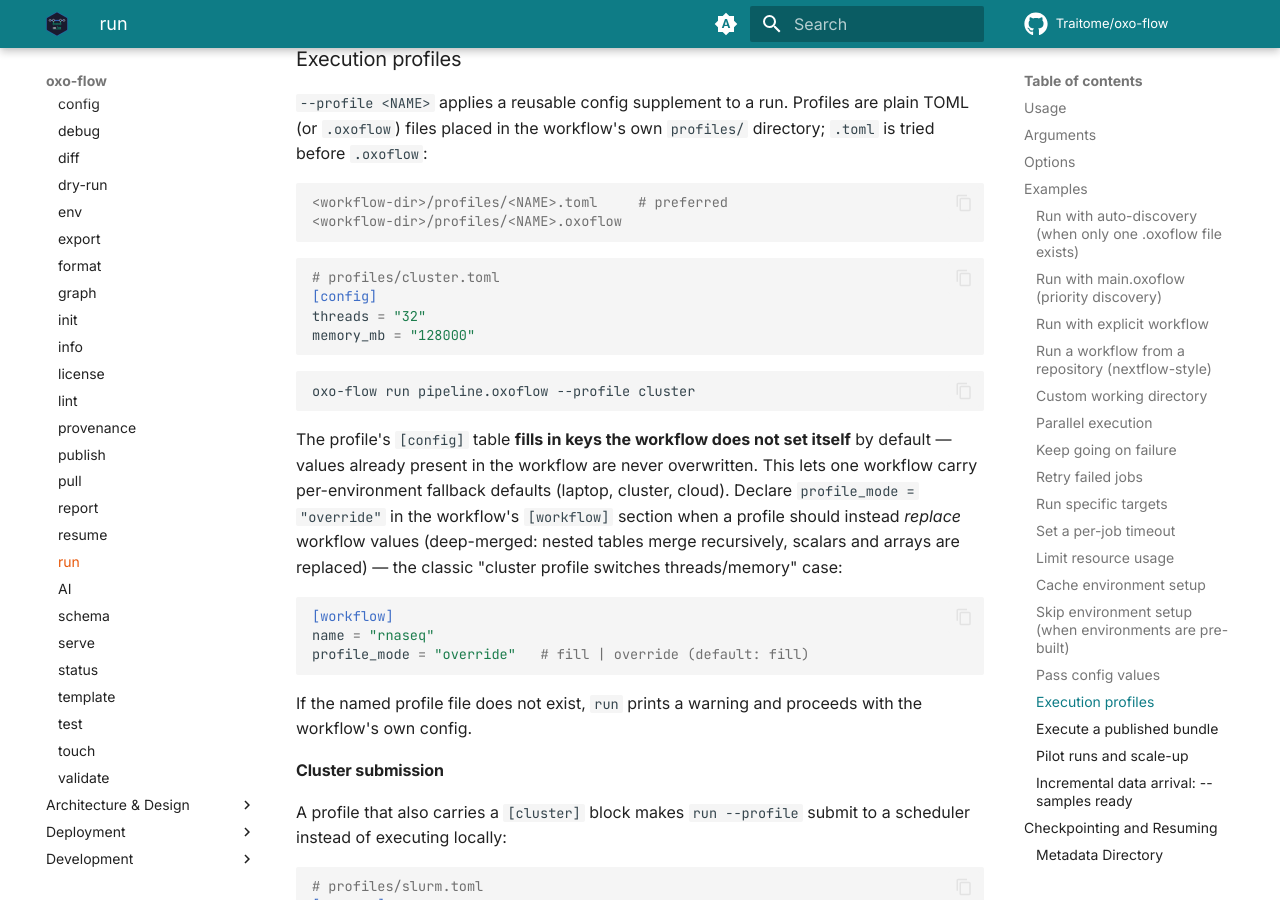
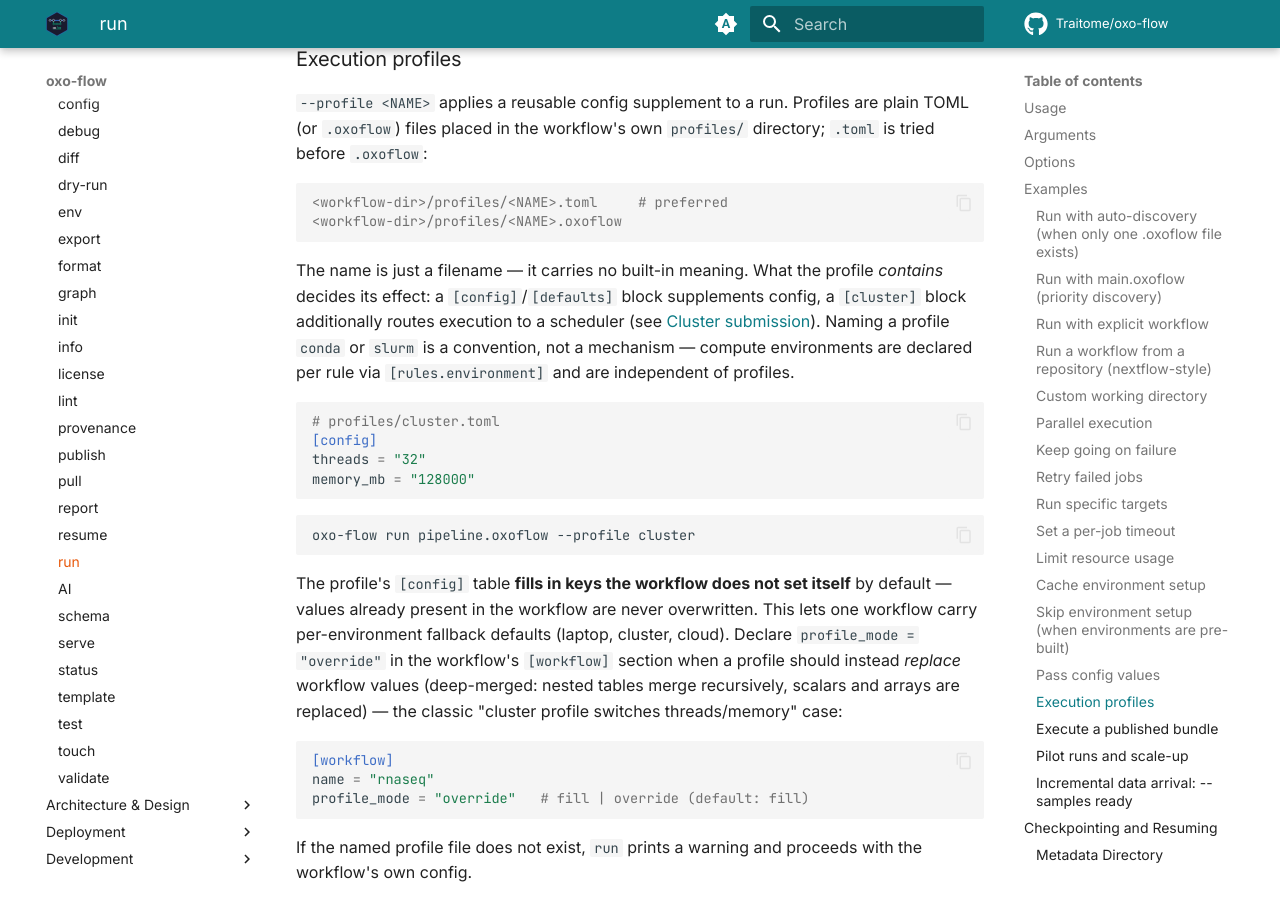
Before and after one commit to Traitome/oxo-flow, an MkDocs documentation site: the page built from docs/guide/src/commands/run.md, in a window 1280 px wide and 900 px high, scrolled down 5771 px. Built offline with MkDocs 1.6.1 and Material for MkDocs 9.7.7, drawn with Linux system fonts in a browser that asks for light colours; comment, search, counter and statistics services are not loaded.

Commit message:
docs(run): clarify profile names carry no built-in meaning
A profile named 'conda' or 'slurm' is a filename convention — the
content ([config]/[defaults]/[cluster]) decides the effect; compute
environments come from [rules.environment].

````diff
--- a/docs/guide/src/commands/run.md
+++ b/docs/guide/src/commands/run.md
@@ -222,6 +222,14 @@ are plain TOML (or `.oxoflow`) files placed in the workflow's own
 <workflow-dir>/profiles/<NAME>.toml     # preferred
 <workflow-dir>/profiles/<NAME>.oxoflow
 ```
+
+The name is just a filename — it carries no built-in meaning. What the
+profile *contains* decides its effect: a `[config]`/`[defaults]` block
+supplements config, a `[cluster]` block additionally routes execution to
+a scheduler (see [Cluster submission](#cluster-submission)). Naming a
+profile `conda` or `slurm` is a convention, not a mechanism — compute
+environments are declared per rule via `[rules.environment]` and are
+independent of profiles.
 
 ```toml
 # profiles/cluster.toml
````
